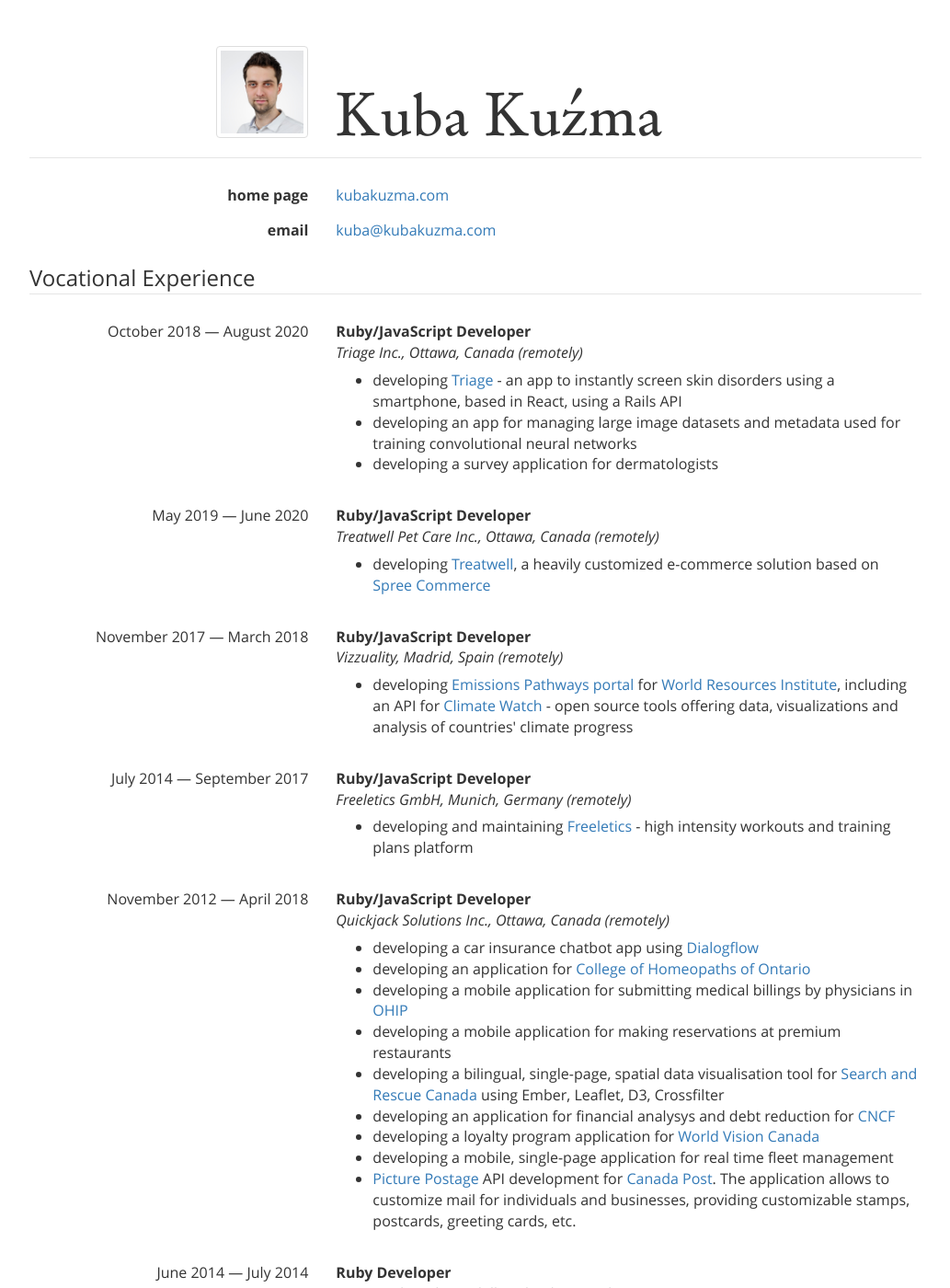
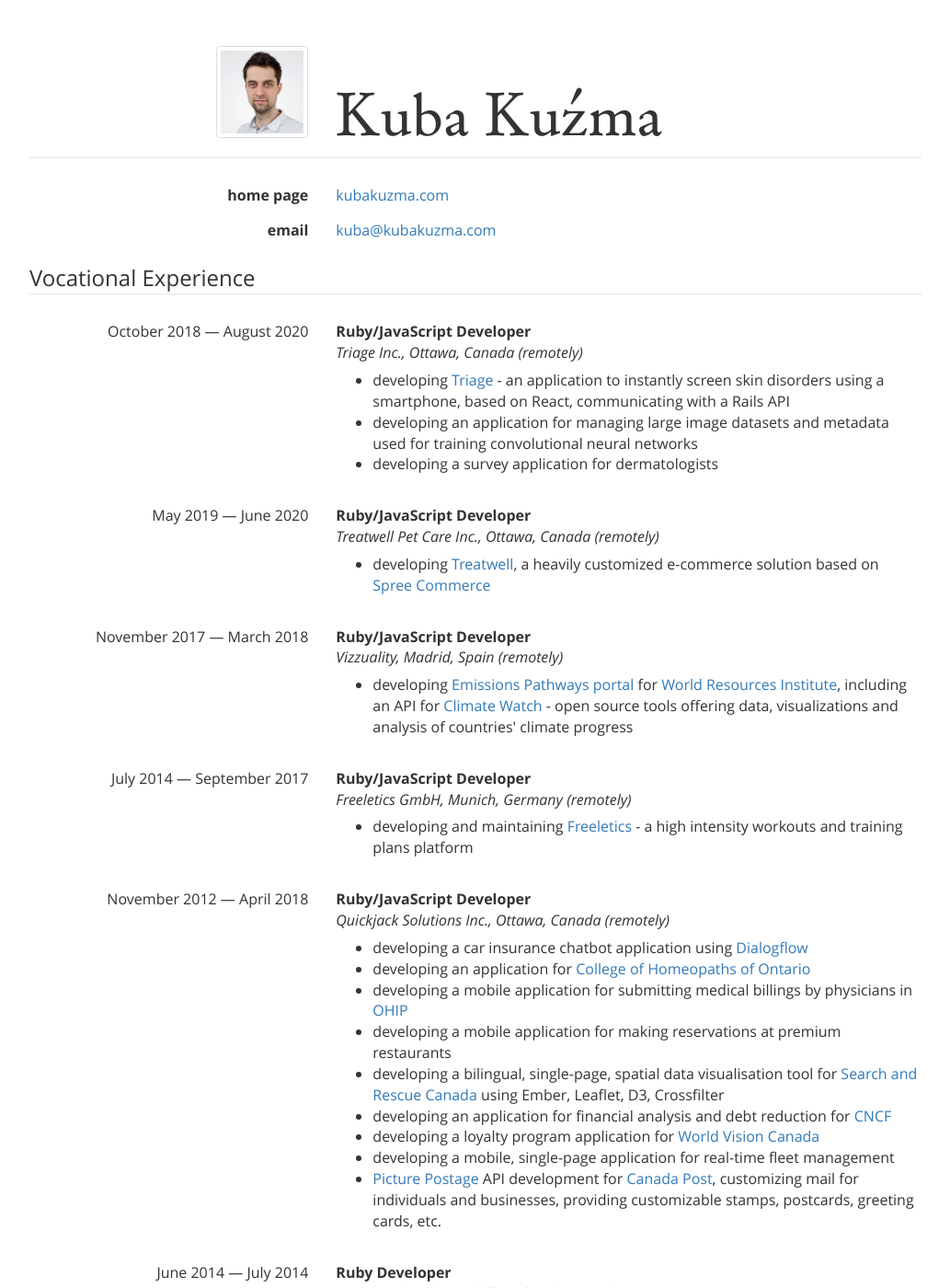
Before and after one commit to qoobaa/qoobaa.github.io, a Jekyll site: the page built from cv.html, in a window 1280 px wide and 1400 px high. Shown: the whole window at 92% size, without its empty margins (123-1156 px from the left). Built offline with Jekyll 4.4.1, drawn with Linux system fonts in a browser that asks for light colours; some of the changed text lies outside the part shown.

Commit message:
polishing

```diff
--- a/cv.html
+++ b/cv.html
@@ -2,7 +2,6 @@
 layout: default
 ---
 <div class="cv container">
-
   <div class="form-horizontal">
 
     <legend>
@@ -53,11 +52,11 @@
           <ul>
             <li>
              developing <a href="https://app.treatwellpetcare.ca/">Triage</a>
-             - an app to instantly screen skin disorders using a
-             smartphone, based in React, using a Rails API
+             - an application to instantly screen skin disorders using a
+             smartphone, based on React, communicating with a Rails API
             </li>
             <li>
-              developing an app for managing large image datasets and
+              developing an application for managing large image datasets and
               metadata used for training convolutional neural networks
             </li>
             <li>
@@ -99,8 +98,8 @@
           <ul>
             <li>
               developing <a href="https://github.com/Vizzuality/emissions-scenario-portal">Emissions
-              Pathways portal</a>
-              for <a href="http://www.wri.org/">World Resources
+              Pathways portal</a> for
+              <a href="http://www.wri.org/">World Resources
               Institute</a>, including an API
               for <a hrev="https://www.climatewatchdata.org/">Climate
               Watch</a> - open source tools offering data,
@@ -124,7 +123,7 @@
             <li>
               developing and
               maintaining <a href="https://www.freeletics.com/">Freeletics</a>
-              - high intensity workouts and training plans
+              - a high intensity workouts and training plans
               platform
             </li>
           </ul>
@@ -142,7 +141,7 @@
           <em>Quickjack Solutions Inc., Ottawa, Canada (remotely)</em><br>
           <ul>
             <li>
-              developing a car insurance chatbot app
+              developing a car insurance chatbot application
               using <a href="https://dialogflow.com">Dialogflow</a>
             </li>
             <li>
@@ -168,7 +167,7 @@
             </li>
             <li>
               developing an application for financial
-              analysys and debt reduction
+              analysis and debt reduction
               for <a href="http://www.cncf.ca/">CNCF</a>
             </li>
             <li>
@@ -177,16 +176,16 @@
               Vision Canada</a>
             </li>
             <li>
-              developing a mobile, single-page application for real
-              time fleet management
+              developing a mobile, single-page application for
+              real-time fleet management
             </li>
             <li>
               <a href="https://www.canadapost.ca/picturepostage">Picture
               Postage</a> API development
               for <a href="https://www.canadapost.ca/">Canada
-              Post</a>. The application allows to customize mail
-              for individuals and businesses, providing
-              customizable stamps, postcards, greeting cards, etc.
+              Post</a>, customizing mail for individuals and
+              businesses, providing customizable stamps, postcards,
+              greeting cards, etc.
             </li>
           </ul>
         </p>
@@ -236,7 +235,10 @@
           <strong>Ruby/JavaScript Developer</strong><br>
           <em>Mixtable GmbH, Munich, Germany (remotely)</em><br>
           <ul>
-            <li>developing a group dating application, integrated with Facebook and PayMill APIs</li>
+            <li>
+              developing a group-dating application, integrated with
+              Facebook and PayMill APIs
+            </li>
           </ul>
         </p>
       </div>
@@ -287,8 +289,8 @@
           <ul>
             <li>
               developing a social add-on for Strobe platform – a Ruby
-              on Rails application that allowed to integrate a Strobe
-              application with Twitter and Facebook APIs
+              on Rails application simplifying the integration of a
+              Strobe application with Twitter and Facebook APIs
             </li>
           </ul>
         </p>
@@ -352,7 +354,10 @@
           <strong>Ruby/JavaScript Developer</strong><br>
           <em>Activeweb sp. z o.o., Warsaw, Poland (remotely)</em><br>
           <ul>
-            <li>e-detailing application development in Ruby on Rails</li>
+            <li>
+              developing an e-detailing application in
+              Ruby on Rails
+            </li>
           </ul>
         </p>
       </div>
@@ -493,5 +499,4 @@
       </div>
     </div>
   </div>
-
 </div>
```
Also changed, not shown: other parts of cv.html (+8 -7 lines).
